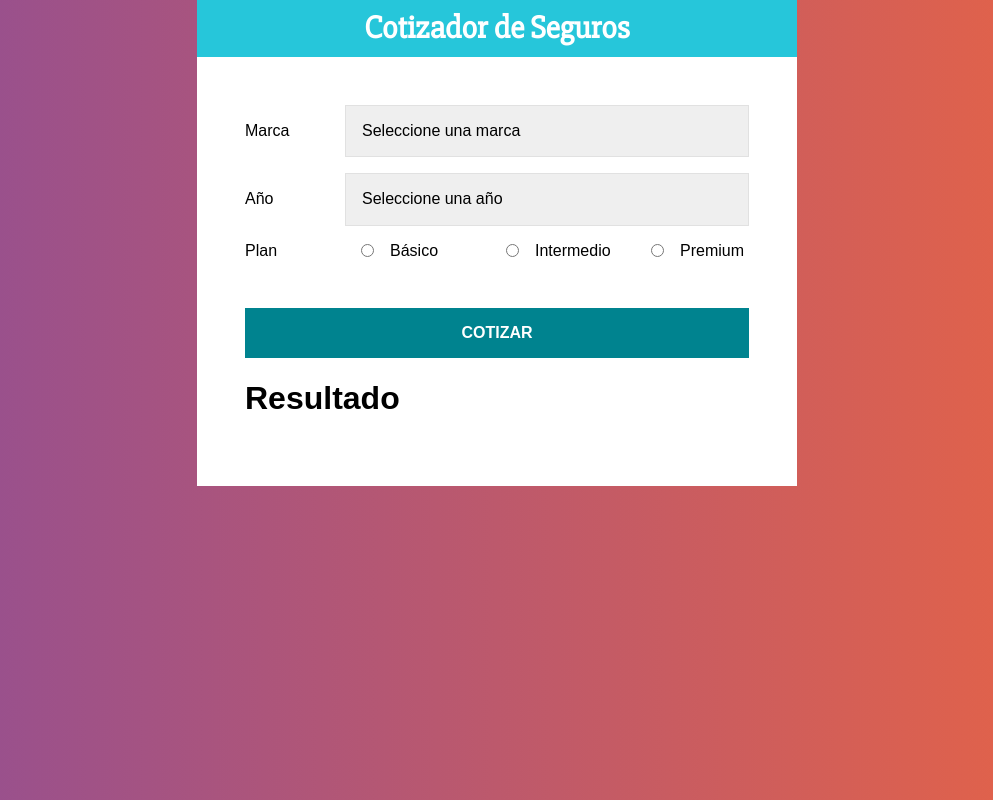
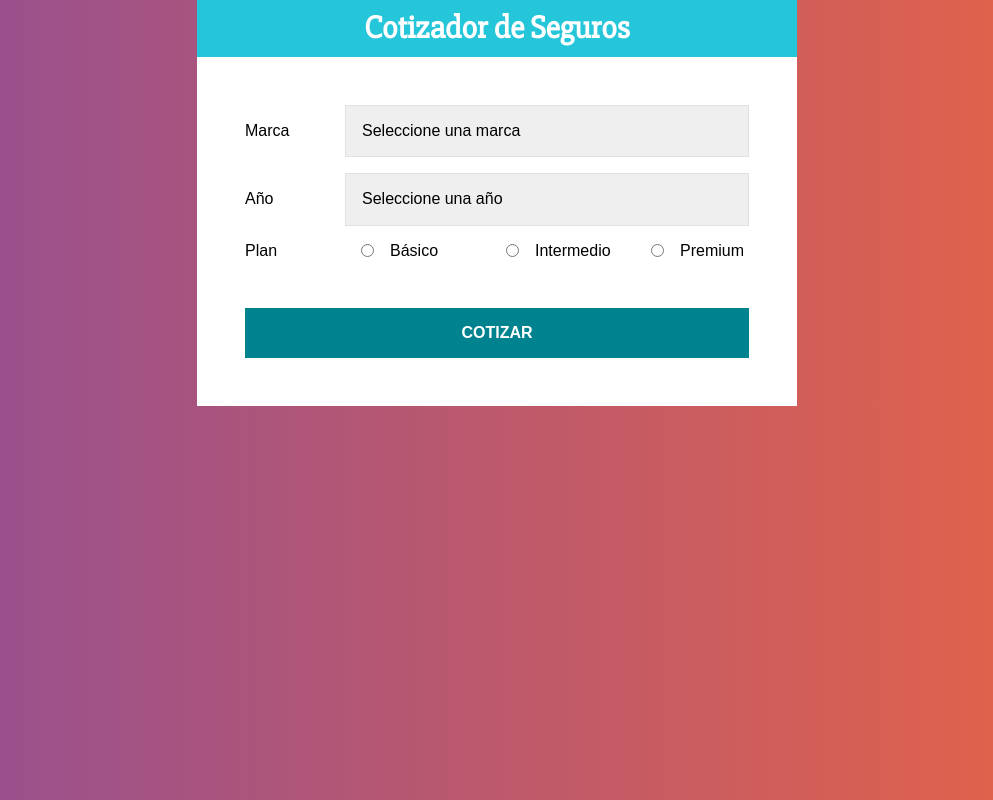
Before and after one commit to AlanGaia/Cotizador-React, a React (Create React App) app: page / in a window 1280 px wide. Shown: the whole page, without its empty margins (143-1136 px from the left). Built offline with nearby package versions, Linux system fonts and the light colour scheme.

Commit message:
show the total if it is  not 0

```diff
--- a/src/App.js
+++ b/src/App.js
@@ -28,7 +28,7 @@ function App() {
     }
   })
 
-  const { datos } = resumen;
+  const { datos, cotizacion } = resumen;
 
 
   return (
@@ -39,7 +39,7 @@ function App() {
 
         <Resumen datos={datos} />
 
-        <Resultado />
+        <Resultado cotizacion={cotizacion} />
 
       </ContenedorFormulario>
     </Contenedor>
--- a/src/components/Resultado.jsx
+++ b/src/components/Resultado.jsx
@@ -1,8 +1,11 @@
 import React from 'react'
 
-function Resultado() {
+function Resultado({ cotizacion }) {
+
+  if (cotizacion === 0) return null;
+
   return (
-    <h1>Resultado</h1>
+    <h1>Resultado {cotizacion}</h1>
   )
 }
 
```
